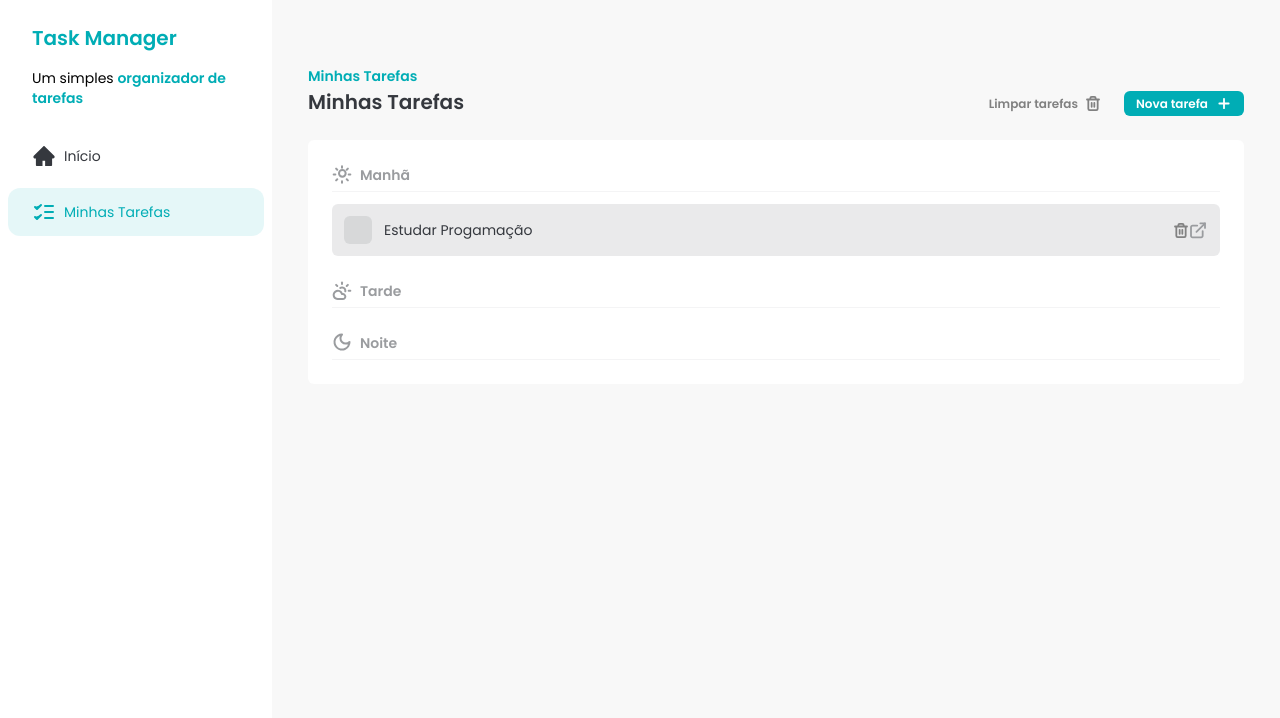
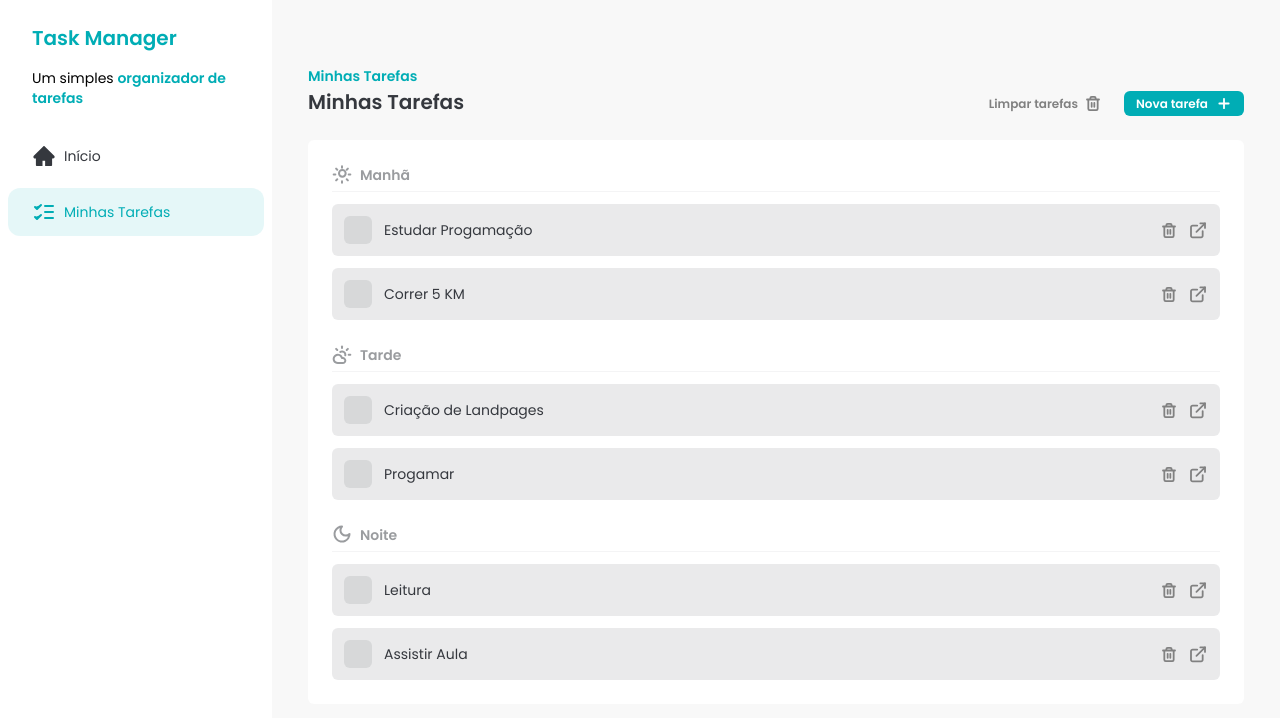
Before and after one commit to davifdev/task-manager-fsc, a React (Vite) app: page / in a window 1280 px wide. Shown: the top 718 px of the page. Built offline with nearby package versions, Linux system fonts and the light colour scheme; data requests are answered from the project's data file.

Commit message:
feat: ensure a task is added in api and interface

```diff
--- a/db.json
+++ b/db.json
@@ -6,6 +6,41 @@
       "time": "morning",
       "status": "not_started",
       "description": "Estudar progamação por 2 horas"
+    },
+    {
+      "id": "2",
+      "title": "Criação de Landpages",
+      "time": "afternoon",
+      "status": "not_started",
+      "description": "Estudar progamação por 2 horas"
+    },
+    {
+      "id": "3",
+      "title": "Leitura",
+      "time": "evening",
+      "status": "not_started",
+      "description": "Ler durante 30 min"
+    },
+    {
+      "id": "d09a6494-0618-4ffb-a8b9-ce1e5ecd8127",
+      "title": "Correr 5 KM ",
+      "time": "morning",
+      "status": "not_started",
+      "description": "correr 5km pela manhã"
+    },
+    {
+      "id": "da5dd1d2-4f99-4204-a716-e90c3bfba3b9",
+      "title": "Progamar ",
+      "time": "afternoon",
+      "status": "not_started",
+      "description": "Progamar durante 4 horas"
+    },
+    {
+      "id": "3a021d18-e3f6-406e-b5a8-5c150f47e543",
+      "title": "Assistir Aula",
+      "time": "evening",
+      "status": "not_started",
+      "description": "Assistir aulas da faculdade"
     }
   ]
 }
--- a/package.json
+++ b/package.json
@@ -20,7 +20,8 @@
     "sonner": "^2.0.7",
     "tailwind-merge": "^3.3.1",
     "tailwind-variants": "^3.1.1",
-    "tailwindcss": "^4.1.14"
+    "tailwindcss": "^4.1.14",
+    "uuid": "^13.0.0"
   },
   "devDependencies": {
     "@eslint/js": "^9.36.0",
--- a/src/components/AddTaskDialog.tsx
+++ b/src/components/AddTaskDialog.tsx
@@ -5,14 +5,45 @@ import Input from "./Input";
 import InputSelect from "./InputSelect";
 import { useRef } from "react";
 import { CSSTransition } from "react-transition-group";
+import type { TaskModel } from "../models/TaskModel";
+import { v4 } from "uuid";
+import { showMessage } from "../adapters/showMessage";
 
 interface AddTaskDialogProps {
   isOpen: boolean;
   handleClose: () => void;
+  handleSubmit: (newTask: TaskModel) => void;
 }
 
-const AddTaskDialog = ({ isOpen, handleClose }: AddTaskDialogProps) => {
+const AddTaskDialog = ({
+  isOpen,
+  handleClose,
+  handleSubmit,
+}: AddTaskDialogProps) => {
   const nodeRef = useRef<null | HTMLDivElement>(null);
+  const titleRef = useRef<null | HTMLInputElement>(null);
+  const timeRef = useRef<null | HTMLSelectElement>(null);
+  const descriptionRef = useRef<null | HTMLInputElement>(null);
+
+  const handleAddTask = () => {
+    showMessage.dismiss();
+    const title = titleRef.current?.value;
+    const time = timeRef.current?.value;
+    const description = descriptionRef.current?.value;
+    console.log(title, time, description);
+
+    if (!title || !time || !description) return;
+
+    handleSubmit({
+      id: v4(),
+      title,
+      time,
+      status: "not_started",
+      description,
+    });
+
+    handleClose();
+  };
 
   return (
     <CSSTransition
@@ -37,12 +68,18 @@ const AddTaskDialog = ({ isOpen, handleClose }: AddTaskDialogProps) => {
                   Insira as informações abaixo
                 </p>
               </div>
-              <Input title="Título" placeholder="Título da tarefa" id="title" />
-              <InputSelect title="Horário" id="time" />
+              <Input
+                title="Título"
+                placeholder="Título da tarefa"
+                id="title"
+                ref={titleRef}
+              />
+              <InputSelect title="Horário" id="time" ref={timeRef} />
               <Input
                 title="Descrição"
                 placeholder="Descrição da tarefa"
                 id="desc"
+                ref={descriptionRef}
               />
               <div className="flex items-center gap-3">
                 <Button
@@ -53,7 +90,12 @@ const AddTaskDialog = ({ isOpen, handleClose }: AddTaskDialogProps) => {
                 >
                   Cancelar
                 </Button>
-                <Button color="primary" size="large" width="full">
+                <Button
+                  color="primary"
+                  size="large"
+                  width="full"
+                  onClick={handleAddTask}
+                >
                   Salvar
                 </Button>
               </div>
--- a/src/components/Header.tsx
+++ b/src/components/Header.tsx
@@ -2,13 +2,15 @@ import { useState } from "react";
 import { AddIcon, TrashIcon } from "../assets/icons";
 import AddTaskDialog from "./AddTaskDialog";
 import Button from "./Button";
+import type { TaskModel } from "../models/TaskModel";
 
 interface HeaderProps {
   title: string;
   subtitle: string;
+  handleSubmit: (newTask: TaskModel) => void;
 }
 
-const Header = ({ title, subtitle }: HeaderProps) => {
+const Header = ({ title, subtitle, handleSubmit }: HeaderProps) => {
   const [isOpen, setIsOpen] = useState(false);
 
   const handleClose = () => {
@@ -40,7 +42,11 @@ const Header = ({ title, subtitle }: HeaderProps) => {
           Nova tarefa <AddIcon />
         </Button>
 
-        <AddTaskDialog isOpen={isOpen} handleClose={handleClose} />
+        <AddTaskDialog
+          isOpen={isOpen}
+          handleClose={handleClose}
+          handleSubmit={handleSubmit}
+        />
       </div>
     </div>
   );
--- a/src/components/TaskItem.tsx
+++ b/src/components/TaskItem.tsx
@@ -33,12 +33,12 @@ const TaskItem = ({ task, handleDelete, handleStatus }: TaskItemProps) => {
     >
       <div className="flex items-center gap-3">
         <label
-          htmlFor="status"
+          htmlFor={task.id}
           className={`relative flex h-7 w-7 cursor-pointer items-center justify-center rounded-md ${checkboxColors[task.status as keyof typeof checkboxColors]}`}
         >
           <input
             type="checkbox"
-            id="status"
+            id={task.id}
             checked={task.status === "done"}
             className="absolute top-0 left-0 h-full w-full cursor-pointer opacity-0"
             onChange={() => handleStatus(task.id)}
@@ -55,11 +55,15 @@ const TaskItem = ({ task, handleDelete, handleStatus }: TaskItemProps) => {
         </p>
       </div>
       <div className="flex items-center">
-        <Button color="ghost" onClick={() => handleDelete(task.id)}>
+        <Button
+          color="ghost"
+          size="small"
+          onClick={() => handleDelete(task.id)}
+        >
           <TrashIcon />
         </Button>
-        <a href="#">
-          <DetailsIcon />
+        <a href="#" className="transition-all hover:opacity-75">
+          <DetailsIcon className="text-dark-gray" />
         </a>
       </div>
     </div>
--- a/src/components/Tasks.tsx
+++ b/src/components/Tasks.tsx
@@ -29,6 +29,7 @@ const Tasks = () => {
   const tasksEvening = tasks?.filter((task) => task.time === "evening");
 
   const handleDeleteTask = async (taskId: string) => {
+    showMessage.dismiss();
     const newTasks = tasks.filter((task) => task.id !== taskId);
     setTasks(newTasks);
 
@@ -37,7 +38,7 @@ const Tasks = () => {
     });
 
     if (!response.ok) {
-      console.log("Erro ao deletar tarefa!");
+      showMessage.error("Erro ao deletar tarefa!");
       return;
     }
 
@@ -45,8 +46,10 @@ const Tasks = () => {
   };
 
   const handleStatusTask = async (taskId: string) => {
+    console.log(taskId);
     const newTask = tasks.map((task) => {
       if (task.id !== taskId) return task;
+      showMessage.dismiss();
 
       if (task.status === "done") {
         showMessage.success("Tarefa reiniciada com sucesso");
@@ -66,8 +69,10 @@ const Tasks = () => {
       return task;
     });
 
+    setTasks(newTask);
+
     const newTaskStatus = newTask.filter((task) => task.id === taskId)[0];
-    console.log(newTaskStatus);
+
     const response = await fetch(`http://localhost:3000/tasks/${taskId}`, {
       method: "PATCH",
       headers: {
@@ -79,13 +84,33 @@ const Tasks = () => {
       showMessage.error("Não foi possível atualizar status");
       return;
     }
+  };
 
-    setTasks(newTask);
+  const handleSubmitTask = async (newTask: TaskModel) => {
+    showMessage.dismiss();
+    setTasks([...tasks, newTask]);
+
+    const response = await fetch("http://localhost:3000/tasks", {
+      method: "POST",
+      headers: {
+        "Content-Type": "application/json",
+      },
+      body: JSON.stringify(newTask),
+    });
+    if (!response.ok) {
+      showMessage.error("Erro ao criar tarefa");
+    }
+
+    showMessage.success("Tarefa criada com sucesso");
   };
 
   return (
     <section className="w-full space-y-6 px-9 py-16">
-      <Header title="Minhas Tarefas" subtitle="Minhas Tarefas" />
+      <Header
+        title="Minhas Tarefas"
+        subtitle="Minhas Tarefas"
+        handleSubmit={handleSubmitTask}
+      />
       <div className="space-y-6 rounded-md bg-white p-6">
         <div className="space-y-3">
           <TaskSeparator text="Manhã" icon={<SunIcon />} />
```
Also changed, not shown: src/assets/icons/details.svg, 1 other file (tests, documents, lock files or other folders).
